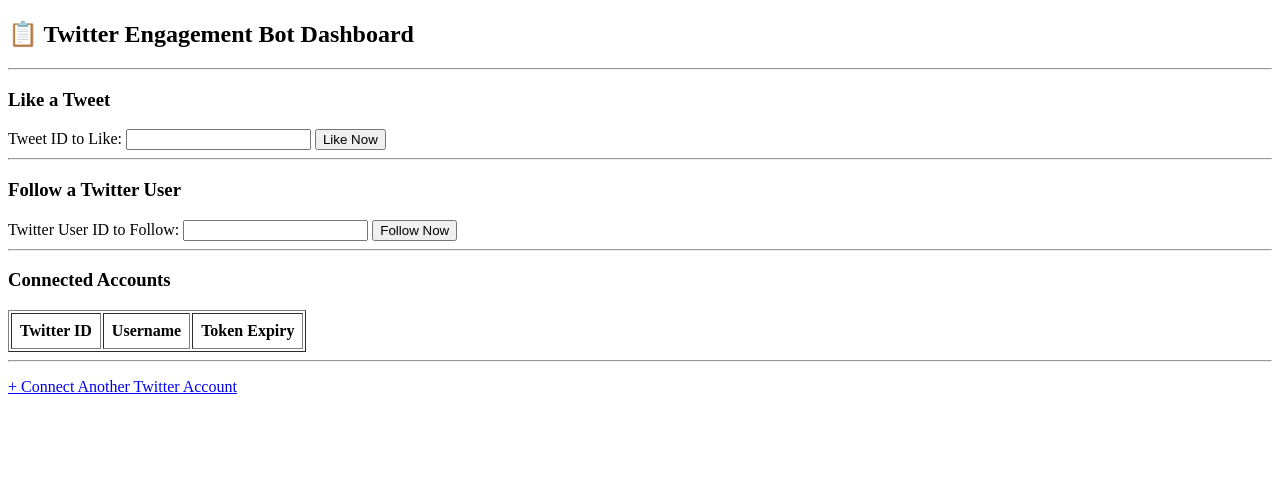
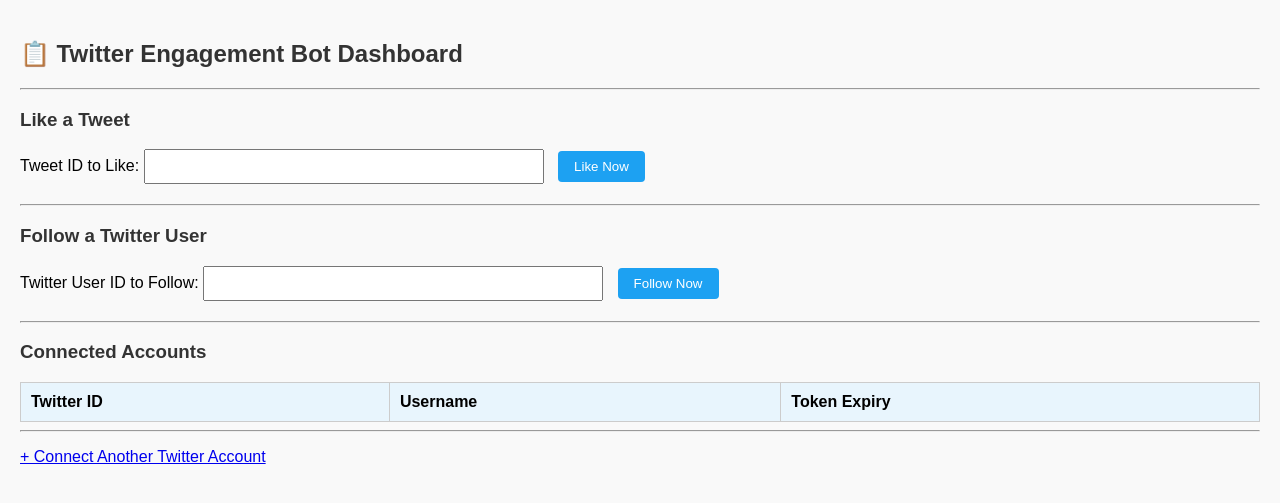
Before and after one commit to Damilare10/engagementbot, a Flask app: page / in a window 1280 px wide. Shown: the top 503 px of the page. Run offline with Flask 3, Linux system fonts and the light colour scheme; data comes from the database, SQL or seed files in the repository; lists and menus that the app fills with data are empty.

Commit message:
Add files via upload

```diff
--- a/templates/dashboard.html
+++ b/templates/dashboard.html
@@ -1,8 +1,71 @@
 <!DOCTYPE html>
 <html>
 <head>
+    <meta charset="UTF-8">
+    <meta name="viewport" content="width=device-width, initial-scale=1.0">
     <title>Twitter Engagement Bot Dashboard</title>
+    <style>
+        body {
+            font-family: Arial, sans-serif;
+            padding: 20px;
+            margin: 0;
+            background-color: #f9f9f9;
+        }
+
+        h2, h3, h4 {
+            color: #333;
+        }
+
+        form {
+            margin-bottom: 20px;
+        }
+
+        input[type="text"] {
+            padding: 8px;
+            width: 100%;
+            max-width: 400px;
+            box-sizing: border-box;
+            margin-right: 10px;
+        }
+
+        button {
+            padding: 8px 16px;
+            cursor: pointer;
+            background-color: #1da1f2;
+            color: white;
+            border: none;
+            border-radius: 4px;
+        }
+
+        button:hover {
+            background-color: #0d8ddb;
+        }
+
+        table {
+            width: 100%;
+            border-collapse: collapse;
+            margin-top: 10px;
+        }
+
+        th, td {
+            border: 1px solid #ccc;
+            padding: 10px;
+            text-align: left;
+        }
+
+        th {
+            background-color: #e8f5fd;
+        }
+
+        @media (max-width: 600px) {
+            input[type="text"], button {
+                width: 100%;
+                margin-top: 8px;
+            }
+        }
+    </style>
 </head>
+
 <body>
     <h2>📋 Twitter Engagement Bot Dashboard</h2>
     <hr>
```
